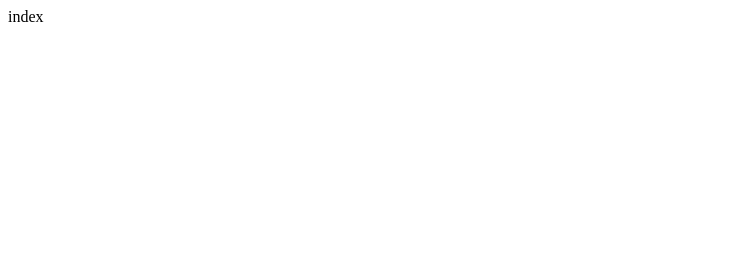
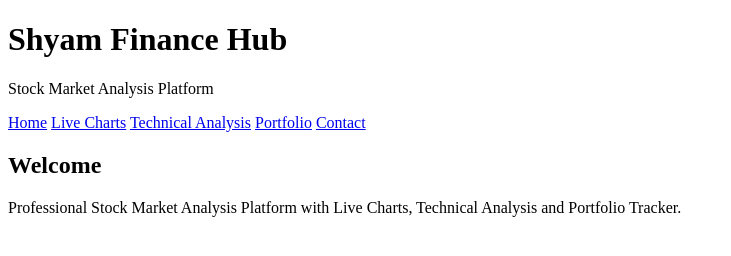
Before and after one commit to shyamfinancehub-netizen/Stock-Market-Analysis, a plain HTML site: page frontend/index.html in a window 1280 px wide. Shown: the whole page, without its empty margins (0-731 px from the left). Drawn offline with Linux system fonts and the light colour scheme.

Commit message:
Update index.html

```diff
--- a/frontend/index.html
+++ b/frontend/index.html
@@ -1 +1,33 @@
-index
+<!DOCTYPE html>
+<html lang="en">
+<head>
+<meta charset="UTF-8">
+<meta name="viewport" content="width=device-width, initial-scale=1.0">
+<title>Shyam Finance Hub</title>
+<link rel="stylesheet" href="style.css">
+</head>
+
+<body>
+
+<header>
+<h1>Shyam Finance Hub</h1>
+<p>Stock Market Analysis Platform</p>
+</header>
+
+<nav>
+<a href="#">Home</a>
+<a href="#">Live Charts</a>
+<a href="#">Technical Analysis</a>
+<a href="#">Portfolio</a>
+<a href="#">Contact</a>
+</nav>
+
+<section>
+<h2>Welcome</h2>
+<p>Professional Stock Market Analysis Platform with Live Charts, Technical Analysis and Portfolio Tracker.</p>
+</section>
+
+<script src="script.js"></script>
+
+</body>
+</html>
```
